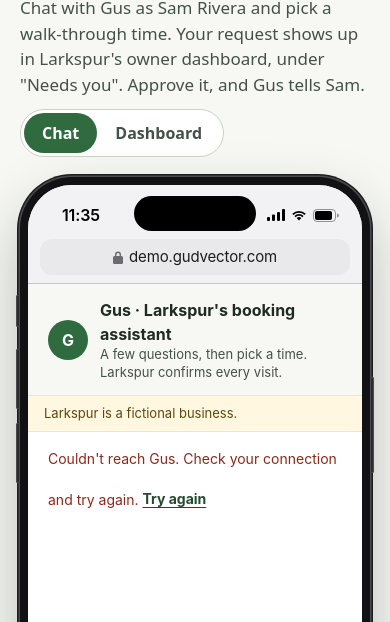
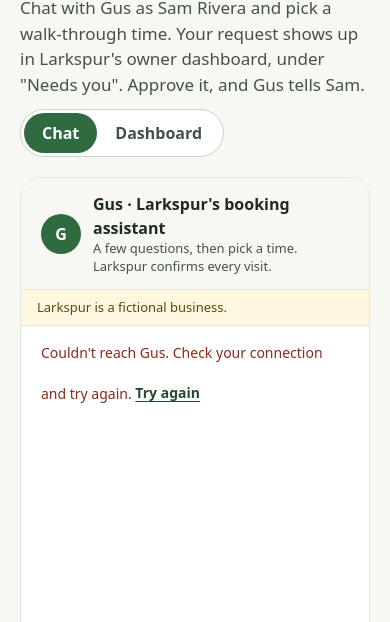
Before and after one commit to ckoutz/larkspur-lawn-garden, a plain HTML site: page owner.html in a window 390 px wide. Shown: the part 222-844 px from the top of the page. Drawn offline with Linux system fonts and the light colour scheme; no server answers.

Commit message:
Owner view: the iPhone is the owner's phone (dashboard Phone view); Sam's chat is the site's own chat panel
Co-Authored-By: Devin AI <158243242+devin-ai-integration[bot]@users.noreply.github.com>

```diff
--- a/css/site.css
+++ b/css/site.css
@@ -298,7 +298,7 @@ button:disabled.btn { opacity: .6; cursor: default; }
 .split-intro { display: flex; flex-direction: column; gap: 12px; }
 .split-intro h1 { font-weight: 800; font-size: 44px; line-height: 1.05; letter-spacing: -.025em; }
 .split-intro .lede { max-width: 860px; margin: 0; }
-.split-panes { display: grid; grid-template-columns: 397px minmax(0, 1fr); gap: 32px; align-items: start; }
+.split-panes { display: grid; grid-template-columns: minmax(340px, 420px) minmax(0, 1fr); gap: 24px; align-items: start; }
 .split-dash { display: flex; flex-direction: column; gap: 12px; min-width: 0; }
 .split-bar { display: flex; flex-wrap: wrap; align-items: center; gap: 8px 16px; min-height: 48px; }
 .split-bar > b { margin-right: auto; font-family: var(--display); font-size: 20px; }
@@ -337,22 +337,14 @@ button:disabled.btn { opacity: .6; cursor: default; }
 .split-dash[data-view="desktop"] :is(.iphone-btn, .iphone-status, .iphone-home) { display: none; }
 .split-dash[data-view="desktop"] .iphone-app { padding-bottom: 0; }
 
-/* The chat phone shows Larkspur's site in a phone browser */
-.iphone-url { flex: none; display: flex; align-items: center; justify-content: center; gap: 6px; margin: 0 12px 8px; height: 36px; border-radius: 12px; background: #e9e9eb; color: #1c1c1e; font-size: 15px; letter-spacing: -.01em; }
-.iphone-url svg { flex: none; fill: #6c6c70; }
-.iphone-status, .iphone-chrome { background: #f2f2f4; }
-.iphone-chrome { flex: none; border-bottom: .5px solid #c6c6c8; }
-.iphone .gus-inline { flex: 1; min-height: 0; height: auto; border: 0; border-radius: 0; }
+.split-chat .gus-inline { height: 834px; }
 
 @media (max-width: 1023px) {
   .split-intro h1 { font-size: 34px; }
   .split-tabs { display: inline-flex; }
   .split-panes { grid-template-columns: minmax(0, 1fr); }
   .split[data-pane="chat"] .split-dash, .split[data-pane="dash"] .split-chat { display: none; }
-  .split-chat { display: flex; justify-content: center; }
-  .split-chat .iphone { --bezel: 8px; width: min(100%, 391px); border-radius: 52px; }
-  .split-chat .iphone-screen { border-radius: 44px; }
-  .split-chat .iphone-status { padding-left: 34px; padding-right: 22px; }
+  .split-chat .gus-inline { height: calc(100svh - 120px); min-height: 520px; }
   .split-views, .split-bar > b { display: none; }
   .split-bar { justify-content: flex-end; min-height: 0; }
   .split-dash .split-stage, .split-dash[data-view] .split-stage { height: calc(100svh - 120px); min-height: 520px; padding: 0; background: var(--white); overflow: hidden; }
--- a/owner.html
+++ b/owner.html
@@ -44,17 +44,7 @@
   </div>
   <div class="wrap split-panes">
     <section class="split-chat" aria-label="Chat with Gus, as the customer">
-      <div class="iphone">
-          <span class="iphone-btn iphone-action"></span><span class="iphone-btn iphone-vol-up"></span><span class="iphone-btn iphone-vol-down"></span><span class="iphone-btn iphone-power"></span>
-          <div class="iphone-screen">
-            <div class="iphone-status" aria-hidden="true"><span class="iphone-time" data-iphone-time>9:41</span><span class="iphone-island"></span><span class="iphone-icons"><svg width="18" height="12" viewBox="0 0 18 12" aria-hidden="true"><rect x="0" y="8" width="3" height="4" rx="1"/><rect x="5" y="5.5" width="3" height="6.5" rx="1"/><rect x="10" y="3" width="3" height="9" rx="1"/><rect x="15" y="0" width="3" height="12" rx="1"/></svg><svg width="16" height="12" viewBox="0 0 16 12" aria-hidden="true"><path d="M8 11.5 5.6 9.1a3.4 3.4 0 0 1 4.8 0z"/><path d="M3.4 6.9a6.5 6.5 0 0 1 9.2 0l-1.3 1.3a4.7 4.7 0 0 0-6.6 0z"/><path d="M1.2 4.7a9.6 9.6 0 0 1 13.6 0l-1.3 1.3a7.8 7.8 0 0 0-11 0z"/></svg><svg width="27" height="13" viewBox="0 0 27 13" aria-hidden="true"><rect x=".5" y=".5" width="22" height="12" rx="3.5" fill="none" stroke="currentColor" stroke-opacity=".4"/><rect x="2" y="2" width="17" height="9" rx="2"/><path d="M24 4.5v4a2 2 0 0 0 0-4z" fill-opacity=".4"/></svg></span></div>
-            <div class="iphone-app">
-              <div class="iphone-chrome" aria-hidden="true"><div class="iphone-url"><svg width="10" height="13" viewBox="0 0 10 13"><path d="M2 5V3.5a3 3 0 0 1 6 0V5h.5A1.5 1.5 0 0 1 10 6.5v5A1.5 1.5 0 0 1 8.5 13h-7A1.5 1.5 0 0 1 0 11.5v-5A1.5 1.5 0 0 1 1.5 5zm1.4 0h3.2V3.5a1.6 1.6 0 0 0-3.2 0z"/></svg>demo.gudvector.com</div></div>
-              <div data-gus-inline></div>
-            </div>
-            <span class="iphone-home" aria-hidden="true"></span>
-          </div>
-        </div>
+      <div data-gus-inline></div>
     </section>
     <section class="split-dash" data-view="desktop" aria-label="Larkspur's owner dashboard">
       <div class="split-bar">
```
